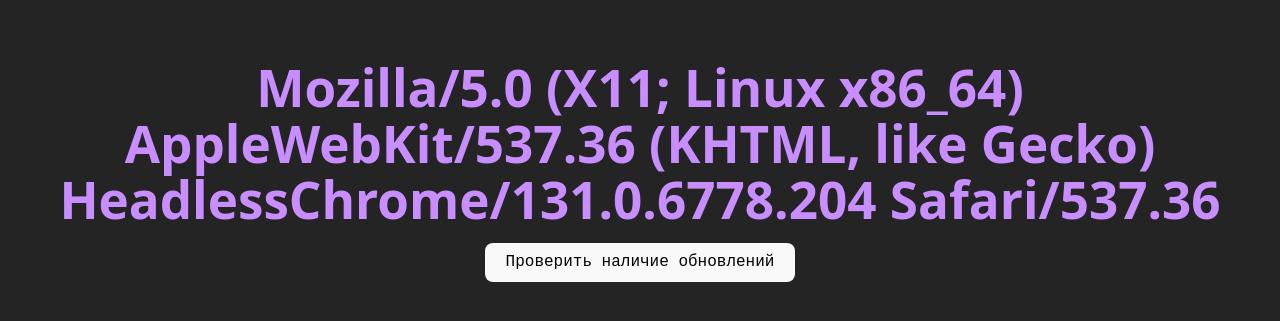
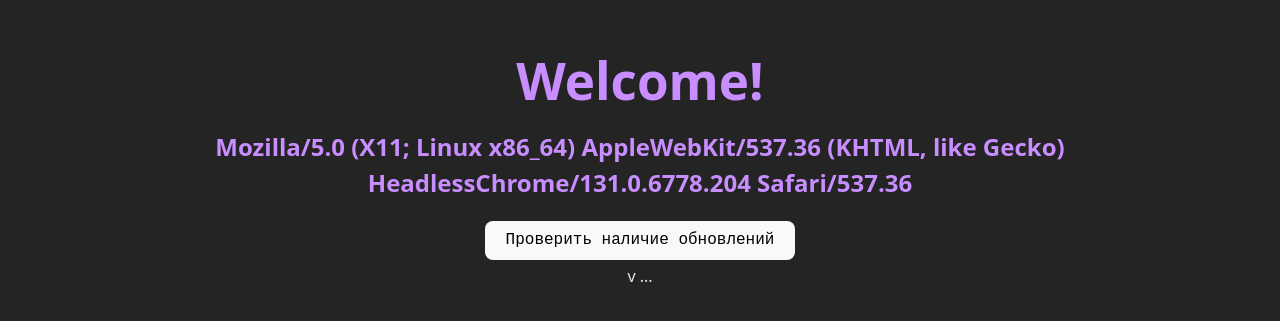
Before and after one commit to roazanas/practice-client, a Svelte app: page / in a window 1280 px wide. Shown: the part 247-568 px from the top of the page. Built offline with nearby package versions, Linux system fonts and the light colour scheme; no server answers; a web font is replaced by a local one.

Commit message:
feat: version display

```diff
--- a/src/App.svelte
+++ b/src/App.svelte
@@ -1,11 +1,12 @@
 <script>
-    import BrowserInfo from "./lib/BrowserInfo.svelte";
-    import Update from "./lib/Update.svelte";
+  import BrowserInfo from "./lib/BrowserInfo.svelte";
+  import Update from "./lib/Update.svelte";
+  import Version from "./lib/Version.svelte";
 </script>
 
-    <BrowserInfo />
-    <Update />
+<BrowserInfo />
+<Update />
+<Version />
 
 <style>
-
 </style>
--- a/src/lib/BrowserInfo.svelte
+++ b/src/lib/BrowserInfo.svelte
@@ -3,21 +3,24 @@
 </script>
 
 <div class="info">
-    <h1>{browserInfo}</h1>
+  <h1>Welcome!</h1>
+  <h2>{browserInfo}</h2>
 </div>
 
 <style>
-    .info{
+  .info {
     color: rgb(200, 141, 255);
     user-select: none;
-        transition: color 0.5s ease, text-shadow 0.8s ease;
+    transition:
+      color 0.5s ease,
+      text-shadow 0.8s ease;
   }
 
-    .info:hover{
+  .info:hover {
     color: rgb(156, 255, 141);
   }
 
-    .info:hover{
+  .info:hover {
     text-shadow: 0px 0px 5px rgb(105, 255, 82);
   }
 </style>
--- a/src/lib/Update.svelte
+++ b/src/lib/Update.svelte
@@ -53,5 +53,4 @@
 <button onclick={printMessages}>Проверить наличие обновлений</button>
 
 <style>
-
 </style>
--- /dev/null
+++ b/src/lib/Version.svelte
@@ -0,0 +1,22 @@
+<script>
+  import { onMount } from "svelte";
+  import { writable } from "svelte/store";
+
+  let version = writable("...");
+
+  onMount(async () => {
+    // @ts-ignore
+    const v = await window.electronAPI.getAppVersion();
+    version.set(v);
+  });
+</script>
+
+<div class="version">v {$version}</div>
+
+<style>
+  .version {
+    display: block;
+    margin-top: 4px;
+    color: #e5e5e5;
+  }
+</style>
```
Also changed, not shown: 1 other file (tests, documents, lock files or other folders). Lines whose indentation alone changed are shown as unchanged.
